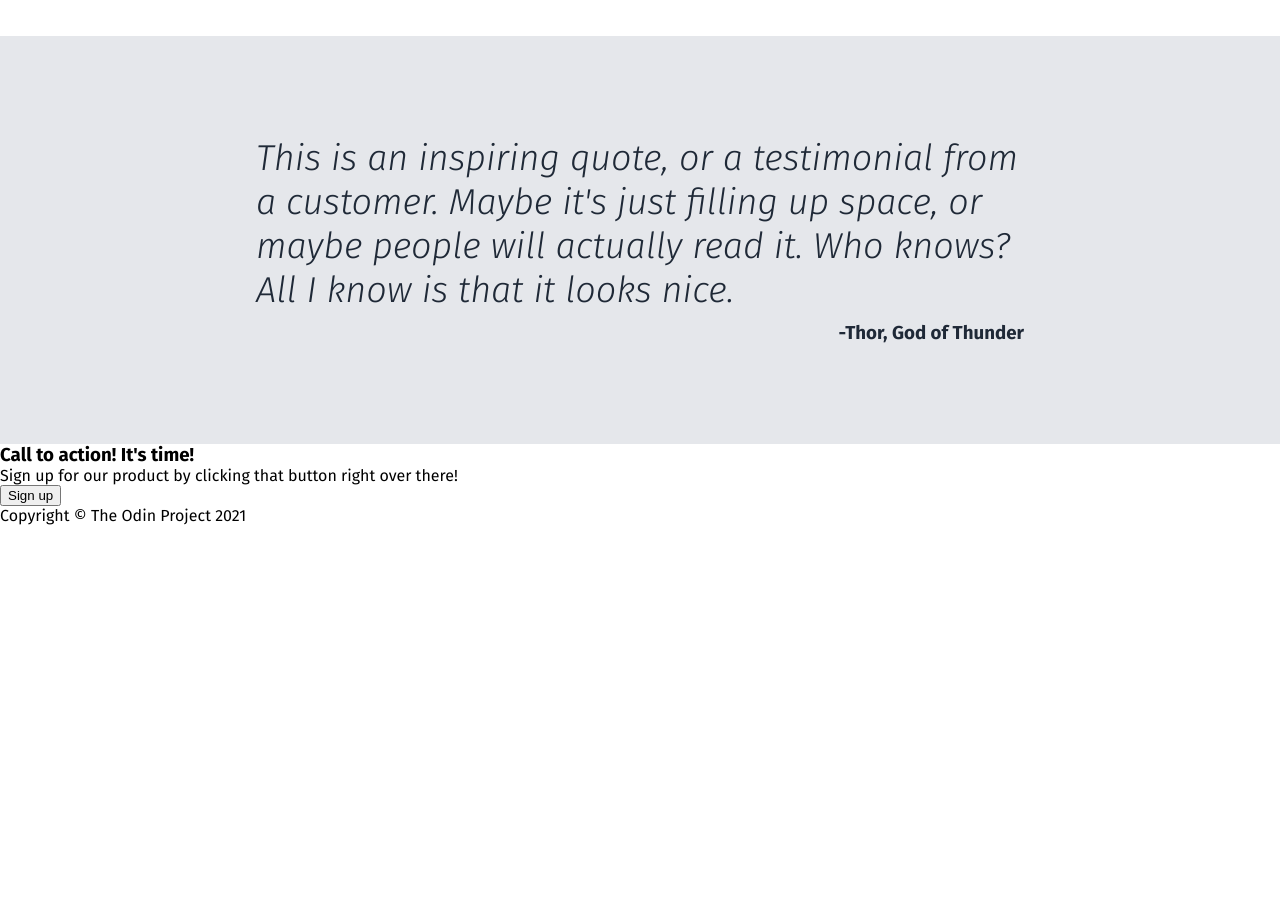
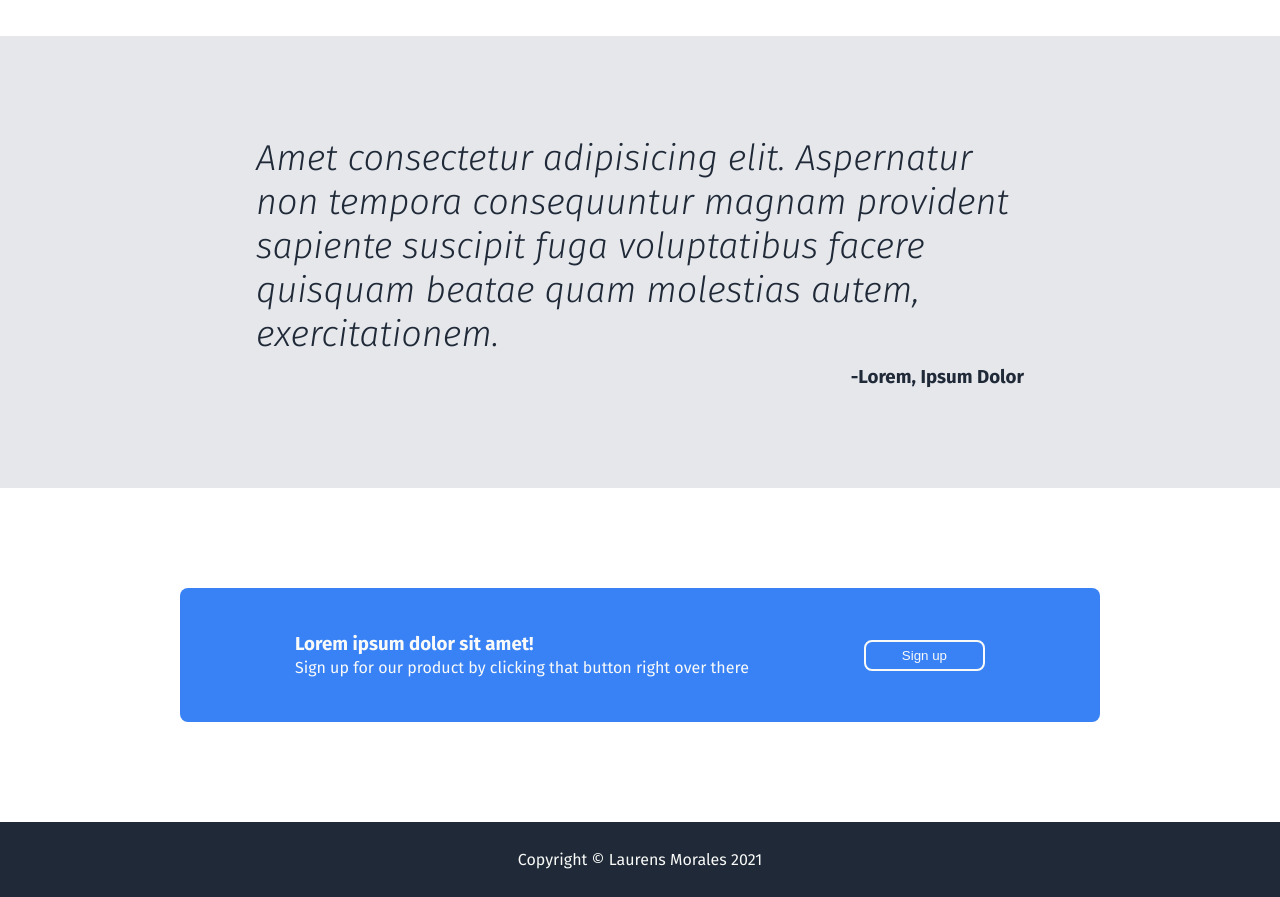
Before and after one commit to laur-ns/landing-page, a plain HTML site: page index.html in a window 1280 px wide. Shown: the part 1000-1897 px from the top of the page. Before the commit the page ends 1525 px from the top, so only its background shows below. Drawn offline with Linux system fonts and the light colour scheme.

Commit message:
Style quote and footer

```diff
--- a/index.html
+++ b/index.html
@@ -37,7 +37,7 @@
       </div>
 
       <div class="information">
-        <h2 class>Some random information.</h2>
+        <h2 class>Lorem ipsum dolor amet.</h2>
         <div class="container">
           <div class="info-img"></div>
           <p>this is some subtext under an illustration or image.</p>
@@ -57,17 +57,17 @@
       </div>
 
       <div class="quote">
-        <p>This is an inspiring quote, or a testimonial from a
-                              customer. Maybe it's just filling up space, or maybe
-                              people will actually read it. Who knows? All I know
-                              is that it looks nice.</p>
-        <h3>-Thor, God of Thunder</h3>
+        <p>Amet consectetur adipisicing elit. Aspernatur
+           non tempora consequuntur magnam provident sapiente suscipit fuga
+           voluptatibus facere quisquam beatae quam molestias autem,
+           exercitationem.</p>
+        <h3>-Lorem, Ipsum Dolor</h3>
       </div>
 
       <div class="signup-wrapper">
         <div class="left-section">
-          <h3>Call to action! It's time!</h3>
-          <p>Sign up for our product by clicking that button right over there!</p>
+          <h3>Lorem ipsum dolor sit amet!</h3>
+          <p>Sign up for our product by clicking that button right over there</p>
         </div>
         <div class="right-section">
           <button>Sign up</button>
@@ -75,5 +75,5 @@
       </div>
     </div>
 
-    <footer><p>Copyright © The Odin Project 2021</p></footer>
+    <footer><p>Copyright © Laurens Morales 2021</p></footer>
   </body>
--- a/style.css
+++ b/style.css
@@ -136,3 +136,37 @@ a {
   margin-top: 10px;
   align-self: flex-end;
 }
+
+.signup-wrapper {
+  margin: 100px 180px;
+  background-color: #3882F6;
+  color: #F9FAF8;
+  border-radius: 8px;
+  padding: 45px 0;
+  display: flex;
+  justify-content: space-evenly;
+  align-items: center;
+}
+
+.right-section button {
+  background-color: #3882F6;
+  border-radius: 8px;
+  color: #F9FAF8;
+  border: 2px solid #F9FAF8;
+  padding: 6px 36px;
+  font-weight: 500;
+}
+
+.signup-wrapper p {
+  margin-top: 3px;
+}
+
+footer {
+  background-color: #1F2937;
+  color: #F9FAF8;
+  display: flex;
+  align-items: center;
+  justify-content: center;
+  padding: 28px;
+  flex-wrap: wrap;
+}
```
